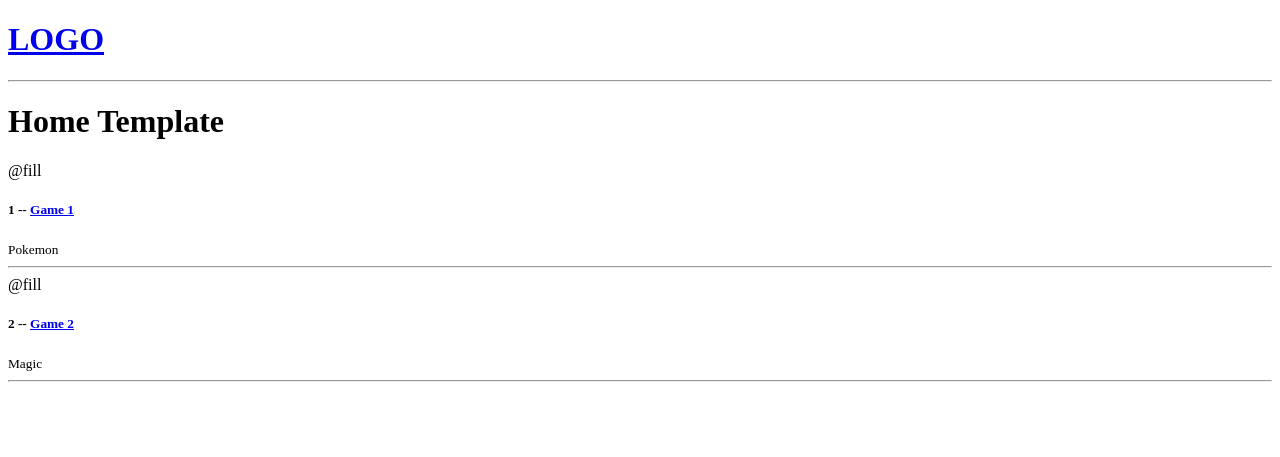
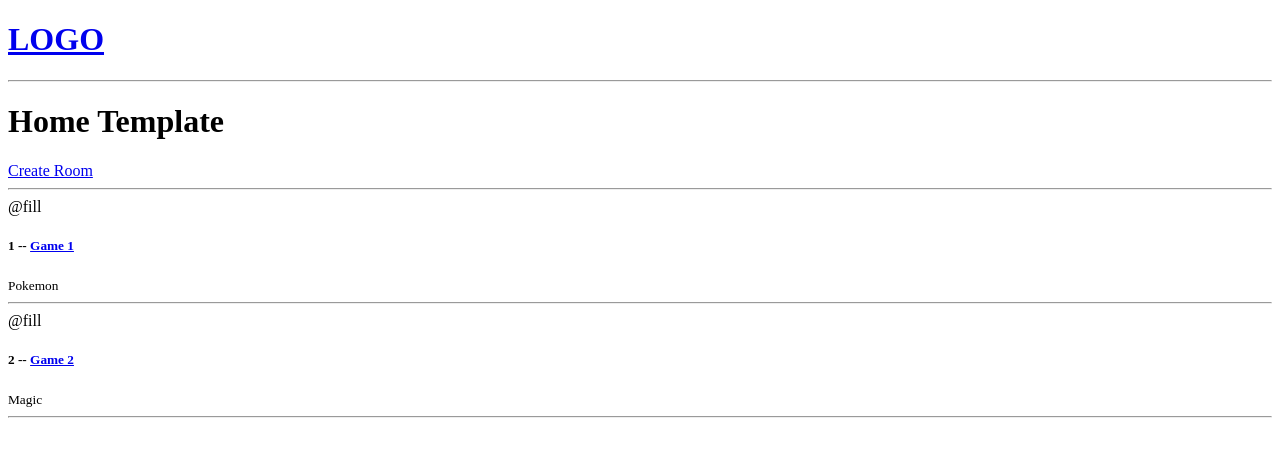
Before and after one commit to westrix72/tcgbudproject, a Django app: page / in a window 1280 px wide. Shown: the top 457 px of the page. Run offline with Django 4.2, Linux system fonts and the light colour scheme; data comes from the database, SQL or seed files in the repository.

Commit message:
Creating Room Form

```diff
--- a/tcgbudProject/base/templates/base/home.html
+++ b/tcgbudProject/base/templates/base/home.html
@@ -5,6 +5,8 @@
 <h1>Home Template</h1>
 
 <div>
+    <a href="{% url 'create-room' %}">Create Room</a>
+    <hr>
     <div>
         {% for room in rooms %}
             <div>
--- a/tcgbudProject/base/urls.py
+++ b/tcgbudProject/base/urls.py
@@ -4,4 +4,5 @@ from . import views
 urlpatterns = [
     path('', views.home, name="home"),
     path('room/<str:pk>', views.room, name="room"),
+    path('create-room/', views.createRoom, name='create-room')
 ]
--- a/tcgbudProject/base/views.py
+++ b/tcgbudProject/base/views.py
@@ -12,3 +12,7 @@ def room(request, pk):
     room = Room.objects.get(id=pk)
     context = {'room': room}
     return render(request, 'base/room.html', context)
+
+def createRoom(request):
+    context = {}
+    return render(request, 'base/room_form.html', context)
```
Also changed, not shown: tcgbudProject/base/templates/base/room_form.html (added, +13 -0 lines).
